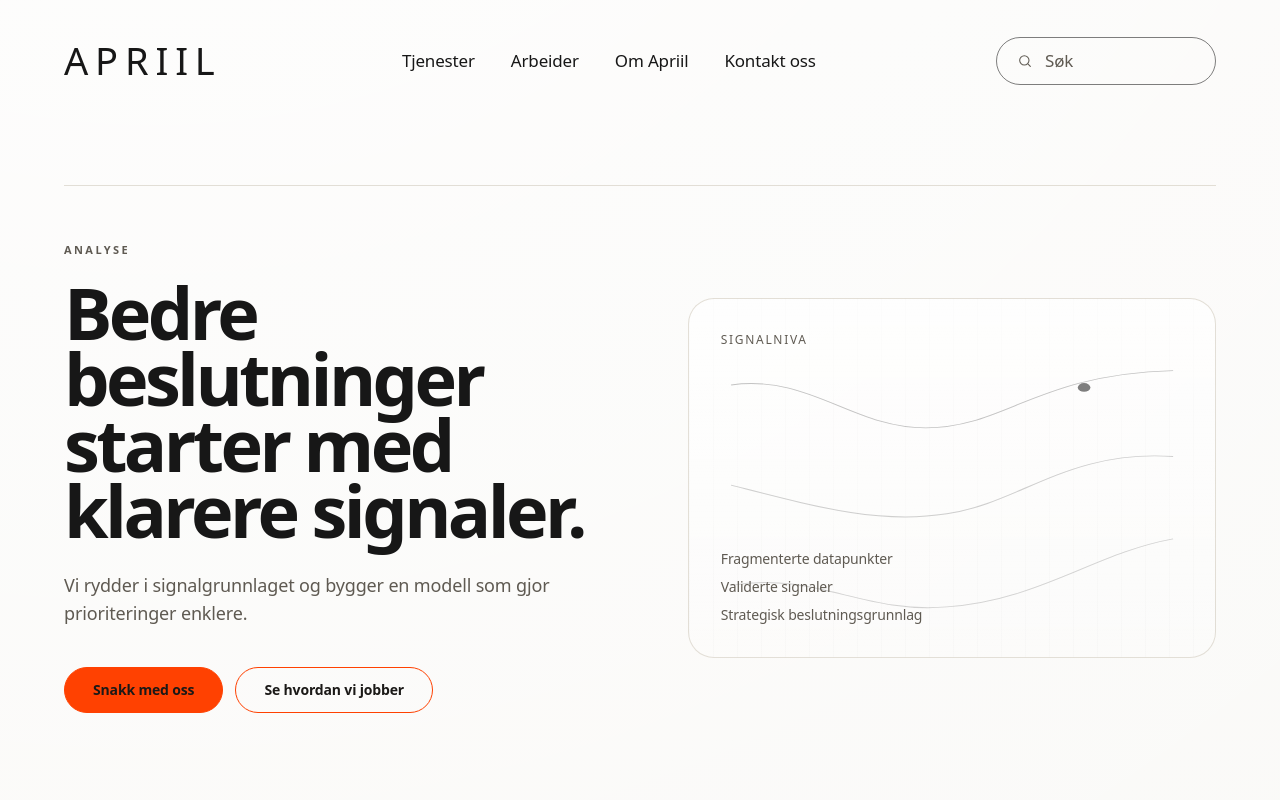
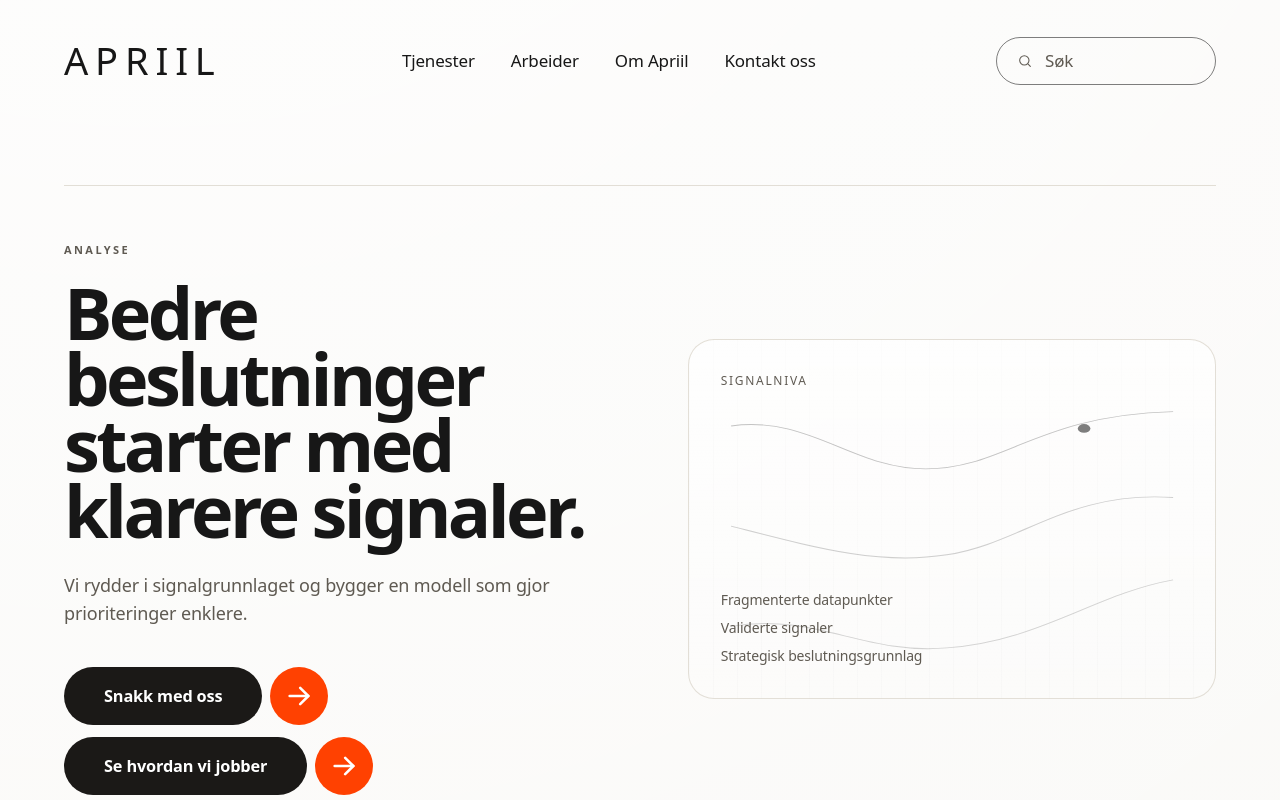
Before and after one commit to CognitiveFire/SEO-MICROSITE, a Next.js app: page /tjenester/digital-markedsforing/analyse in a window 1280 px wide. Shown: the top 800 px of the page. Built offline with nearby package versions, Linux system fonts and the light colour scheme.

Commit message:
Adopt pill CTA design across key pages

```diff
--- a/app/tjenester/digital-markedsforing/analyse/page.tsx
+++ b/app/tjenester/digital-markedsforing/analyse/page.tsx
@@ -1,5 +1,4 @@
 import type { Metadata } from "next";
-import Link from "next/link";
 import {
   CapabilityGrid,
   CaseStudyGrid,
@@ -9,6 +8,7 @@ import {
   SectionContainer,
   SignalFlowVisual,
 } from "@/components/digital-markedsforing/ui";
+import { CtaPillLink } from "@/components/cta-pill";
 
 export const metadata: Metadata = {
   title: "Analyse | Digital markedsforing | Apriil",
@@ -233,12 +233,9 @@ export default function AnalyseSubPage() {
             Vi kan gi en konkret vurdering av dagens signalgrunnlag og neste
             riktige prioritering.
           </p>
-          <Link
-            href="/contact"
-            className="mt-5 inline-flex min-h-[46px] items-center justify-center rounded-full border border-apriil-dark bg-apriil-dark px-7 py-3 text-sm font-semibold text-white transition hover:bg-apriil-ink-soft md:mt-0"
-          >
+          <CtaPillLink href="/contact" className="mt-5 md:mt-0">
             Snakk med oss
-          </Link>
+          </CtaPillLink>
         </div>
       </SectionContainer>
     </main>
--- a/app/tjenester/digital-markedsforing/betalt-media/page.tsx
+++ b/app/tjenester/digital-markedsforing/betalt-media/page.tsx
@@ -1,5 +1,4 @@
 import type { Metadata } from "next";
-import Link from "next/link";
 import {
   CaseStudyGrid,
   HeroActions,
@@ -7,6 +6,7 @@ import {
   PricingGrid,
   SectionContainer,
 } from "@/components/digital-markedsforing/ui";
+import { CtaPillLink } from "@/components/cta-pill";
 
 export const metadata: Metadata = {
   title: "Betalt media | Digital markedsforing | Apriil",
@@ -177,12 +177,9 @@ export default function BetaltMediaSubPage() {
             Vi kan gi en konkret vurdering av dagens mediemodell og anbefale
             neste prioritering.
           </p>
-          <Link
-            href="/contact"
-            className="mt-5 inline-flex min-h-[46px] items-center justify-center rounded-full border border-apriil-dark bg-apriil-dark px-7 py-3 text-sm font-semibold text-white transition hover:bg-apriil-ink-soft md:mt-0"
-          >
+          <CtaPillLink href="/contact" className="mt-5 md:mt-0">
             Snakk med oss
-          </Link>
+          </CtaPillLink>
         </div>
       </SectionContainer>
     </main>
--- a/app/tjenester/digital-markedsforing/page.tsx
+++ b/app/tjenester/digital-markedsforing/page.tsx
@@ -1,5 +1,4 @@
 import type { Metadata } from "next";
-import Link from "next/link";
 import {
   CaseStudyGrid,
   MethodologyGrid,
@@ -8,6 +7,7 @@ import {
   type ServiceCard,
   StrategicSystemAnimation,
 } from "@/components/digital-markedsforing/ui";
+import { CtaPillAnchor, CtaPillLink } from "@/components/cta-pill";
 
 export const metadata: Metadata = {
   title: "Digital markedsføring | Apriil",
@@ -186,18 +186,12 @@ export default function DigitalMarkedsforingPage() {
               og re-prioriteres ut fra forretningsbehov, ikke kanalpreferanser.
             </p>
             <div className="mt-8 flex flex-wrap gap-3">
-              <Link
-                href="/contact"
-                className="inline-flex min-h-[46px] items-center justify-center rounded-full border border-[#ff4101] bg-[#ff4101] px-7 py-3 text-sm font-semibold text-[#1b1917] transition hover:bg-[#e63b00]"
-              >
+              <CtaPillLink href="/contact">
                 Book strategisamtale
-              </Link>
-              <a
-                href="#serviceokosystem"
-                className="inline-flex min-h-[46px] items-center justify-center rounded-full border border-[#ff4101] px-7 py-3 text-sm font-semibold text-[#1b1917] transition hover:bg-[#fff1ea]"
-              >
+              </CtaPillLink>
+              <CtaPillAnchor href="#serviceokosystem">
                 Se serviceøkosystem
-              </a>
+              </CtaPillAnchor>
             </div>
           </div>
           <StrategicSystemAnimation />
--- a/app/tjenester/digital-markedsforing/seo/page.tsx
+++ b/app/tjenester/digital-markedsforing/seo/page.tsx
@@ -1,5 +1,4 @@
 import type { Metadata } from "next";
-import Link from "next/link";
 import {
   CaseStudyGrid,
   HeroActions,
@@ -7,6 +6,7 @@ import {
   PricingGrid,
   SectionContainer,
 } from "@/components/digital-markedsforing/ui";
+import { CtaPillLink } from "@/components/cta-pill";
 
 export const metadata: Metadata = {
   title: "SEO | Digital markedsforing | Apriil",
@@ -179,15 +179,9 @@ export default function SeoSubPage() {
 
       <SectionContainer title="Vil dere styrke synlighet med tydeligere prioriteringer?">
         <div className="rounded-[14px] border border-apriil-line/80 bg-[#f8f7f4] p-7 md:flex md:items-center md:justify-between md:gap-8">
-          <p className="max-w-2xl text-base leading-8 text-apriil-muted md:text-lg">
-            Vi kan vurdere na-situasjonen og foresla neste riktige steg.
-          </p>
-          <Link
-            href="/contact"
-            className="mt-5 inline-flex min-h-[46px] items-center justify-center rounded-full border border-apriil-dark bg-apriil-dark px-7 py-3 text-sm font-semibold text-white transition hover:bg-apriil-ink-soft md:mt-0"
-          >
+          <CtaPillLink href="/contact" className="md:ml-auto">
             Snakk med oss
-          </Link>
+          </CtaPillLink>
         </div>
       </SectionContainer>
     </main>
--- /dev/null
+++ b/components/cta-pill.tsx
@@ -0,0 +1,53 @@
+import Link from "next/link";
+import type { ReactNode } from "react";
+
+type BaseProps = {
+  children: ReactNode;
+  className?: string;
+};
+
+type CtaPillLinkProps = BaseProps & {
+  href: string;
+};
+
+type CtaPillAnchorProps = BaseProps & {
+  href: string;
+};
+
+const rootClassName =
+  "group inline-flex items-center gap-2 rounded-full focus-visible:outline-none focus-visible:ring-2 focus-visible:ring-[#ff4101] focus-visible:ring-offset-2";
+const railClassName =
+  "inline-flex min-h-[58px] items-center rounded-full bg-[#1b1917] px-10 py-3 text-[1.02rem] font-semibold tracking-[-0.01em] text-white transition group-hover:bg-[#11100f]";
+const iconClassName =
+  "inline-flex h-[58px] w-[58px] items-center justify-center rounded-full bg-[#ff4101] text-white transition group-hover:bg-[#e63b00]";
+
+function ArrowIcon() {
+  return (
+    <svg width="28" height="28" viewBox="0 0 24 24" fill="none" aria-hidden="true">
+      <path d="M4 12H20" stroke="currentColor" strokeWidth="2.2" strokeLinecap="round" />
+      <path d="M13 5L20 12L13 19" stroke="currentColor" strokeWidth="2.2" strokeLinecap="round" strokeLinejoin="round" />
+    </svg>
+  );
+}
+
+export function CtaPillLink({ href, children, className = "" }: CtaPillLinkProps) {
+  return (
+    <Link href={href} className={`${rootClassName} ${className}`.trim()}>
+      <span className={railClassName}>{children}</span>
+      <span className={iconClassName}>
+        <ArrowIcon />
+      </span>
+    </Link>
+  );
+}
+
+export function CtaPillAnchor({ href, children, className = "" }: CtaPillAnchorProps) {
+  return (
+    <a href={href} className={`${rootClassName} ${className}`.trim()}>
+      <span className={railClassName}>{children}</span>
+      <span className={iconClassName}>
+        <ArrowIcon />
+      </span>
+    </a>
+  );
+}
--- a/components/digital-markedsforing/channel-service-page.tsx
+++ b/components/digital-markedsforing/channel-service-page.tsx
@@ -1,8 +1,8 @@
-import Link from "next/link";
 import {
   CaseStudyGrid,
   MethodologyGrid,
 } from "@/components/digital-markedsforing/ui";
+import { CtaPillLink } from "@/components/cta-pill";
 
 export type ChannelServicePageProps = {
   eyebrow: string;
@@ -42,12 +42,9 @@ export function ChannelServicePage({
               {intro}
             </p>
             <div className="mt-8">
-              <Link
-                href="/contact"
-                className="inline-flex min-h-[46px] items-center justify-center rounded-full border border-apriil-dark bg-apriil-dark px-7 py-3 text-sm font-semibold text-white transition hover:bg-[#2d2824]"
-              >
+              <CtaPillLink href="/contact">
                 Snakk med oss
-              </Link>
+              </CtaPillLink>
             </div>
           </div>
           <div className="apriil-editorial-surface rounded-[18px] border border-apriil-line/70 p-7 md:p-9">
--- a/components/digital-markedsforing/ui.tsx
+++ b/components/digital-markedsforing/ui.tsx
@@ -3,6 +3,7 @@
 import Link from "next/link";
 import { motion } from "framer-motion";
 import { useEffect, useState, type ReactNode } from "react";
+import { CtaPillAnchor, CtaPillLink } from "@/components/cta-pill";
 
 type Step = {
   label: string;
@@ -190,18 +191,12 @@ export function SectionContainer({
 export function HeroActions() {
   return (
     <div className="mt-10 flex flex-wrap items-center gap-3">
-      <Link
-        href="/contact"
-        className="inline-flex min-h-[46px] items-center justify-center rounded-full border border-[#ff4101] bg-[#ff4101] px-7 py-3 text-sm font-semibold text-[#1b1917] transition hover:bg-[#e63b00]"
-      >
+      <CtaPillLink href="/contact">
         Snakk med oss
-      </Link>
-      <a
-        href="#metodikk"
-        className="inline-flex min-h-[46px] items-center justify-center rounded-full border border-[#ff4101] px-7 py-3 text-sm font-semibold text-[#1b1917] transition hover:bg-[#fff1ea]"
-      >
+      </CtaPillLink>
+      <CtaPillAnchor href="#metodikk">
         Se hvordan vi jobber
-      </a>
+      </CtaPillAnchor>
     </div>
   );
 }
--- a/components/global-page-chrome.tsx
+++ b/components/global-page-chrome.tsx
@@ -1,9 +1,9 @@
 "use client";
 
 import type { ReactNode } from "react";
-import Link from "next/link";
 import { Footer } from "./footer";
 import { LeadCaptureForm } from "./lead-capture-form";
+import { CtaPillLink } from "./cta-pill";
 
 function ExpertSupportHub() {
   return (
@@ -21,12 +21,9 @@ function ExpertSupportHub() {
             om synlighet, performance og analyse.
           </p>
         </div>
-        <Link
-          href="/ekspertklinikken"
-          className="inline-flex min-h-[46px] items-center justify-center rounded-full border border-[#ff4101] bg-[#ff4101] px-7 py-3 text-sm font-semibold text-[#1b1917] transition hover:bg-[#e63b00]"
-        >
+        <CtaPillLink href="/ekspertklinikken">
           Gå til ekspertklinikken
-        </Link>
+        </CtaPillLink>
       </div>
     </div>
   );
@@ -48,12 +45,9 @@ function PdfSupportModule() {
             prioriteringsrammeverk.
           </p>
         </div>
-        <Link
-          href="/clarity-growth-framework-whitepaper.html?print=1"
-          className="inline-flex min-h-[46px] items-center justify-center rounded-full border border-[#ff4101] bg-[#ff4101] px-7 py-3 text-sm font-semibold text-[#1b1917] transition hover:bg-[#e63b00]"
-        >
+        <CtaPillLink href="/clarity-growth-framework-whitepaper.html?print=1">
           Last ned notat
-        </Link>
+        </CtaPillLink>
       </div>
     </div>
   );
```
